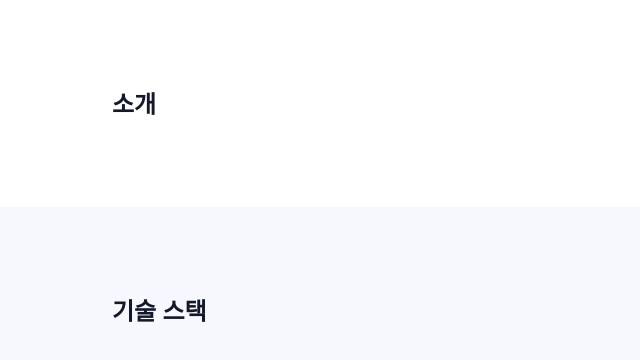
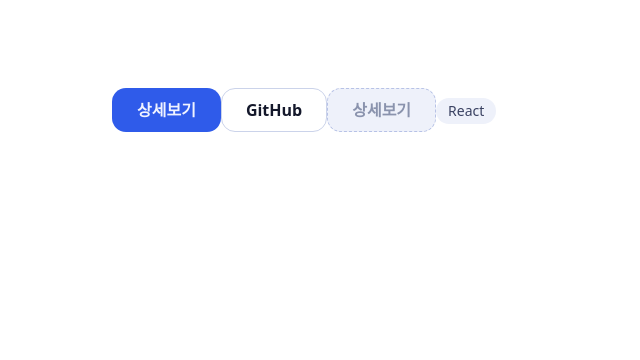
Before and after one commit to calevv/jeong-minji-portfolio, a React (Vite) app: page / in a window 1280 px wide. Shown: the top 360 px of the page, without its empty margins (0-640 px from the left). Built offline with nearby package versions, Linux system fonts and the light colour scheme; a web font is replaced by a local one.

Commit message:
feat: Button, Badge 컴포넌트 추가
포커스 링 색을 대비 3:1 이상인 포인트 색으로 변경, --border-width 토큰 추가

```diff
--- /dev/null
+++ b/src/components/ui/Badge.module.css
@@ -0,0 +1,11 @@
+.badge {
+  display: inline-flex;
+  align-items: center;
+  padding: var(--space-1) var(--space-3);
+  border-radius: var(--radius-full);
+  background: var(--color-bg-tint);
+  color: var(--color-text-tag);
+  font-size: var(--text-sm);
+  font-weight: var(--weight-medium);
+  line-height: var(--leading-heading);
+}
--- /dev/null
+++ b/src/components/ui/Badge.tsx
@@ -0,0 +1,10 @@
+import type { ReactNode } from "react";
+import styles from "./Badge.module.css";
+
+interface BadgeProps {
+  children: ReactNode;
+}
+
+export default function Badge({ children }: BadgeProps) {
+  return <span className={styles.badge}>{children}</span>;
+}
--- /dev/null
+++ b/src/components/ui/Button.module.css
@@ -0,0 +1,41 @@
+.button {
+  display: inline-flex;
+  align-items: center;
+  justify-content: center;
+  gap: var(--space-2);
+  min-height: var(--tap-target);
+  padding: 0 var(--space-6);
+  border: var(--border-width) solid transparent;
+  border-radius: var(--radius-lg);
+  font-size: var(--text-base);
+  font-weight: var(--weight-bold);
+  text-decoration: none;
+  cursor: pointer;
+}
+
+.primary {
+  background: var(--color-primary);
+  color: var(--color-text-on-primary);
+}
+
+.primary:hover {
+  background: var(--color-primary-strong);
+}
+
+.secondary {
+  background: var(--color-bg);
+  color: var(--color-text);
+  border-color: var(--color-border-control);
+}
+
+.secondary:hover {
+  border-color: var(--color-primary);
+}
+
+.button:disabled {
+  background: var(--color-bg-tint);
+  color: var(--color-text-disabled);
+  border-color: var(--color-border-dashed);
+  border-style: dashed;
+  cursor: not-allowed;
+}
--- /dev/null
+++ b/src/components/ui/Button.tsx
@@ -0,0 +1,60 @@
+import type { ReactNode } from "react";
+import { Link } from "react-router";
+import styles from "./Button.module.css";
+
+type ButtonVariant = "primary" | "secondary";
+
+interface ButtonProps {
+  variant?: ButtonVariant;
+  to?: string;
+  href?: string;
+  disabled?: boolean;
+  onClick?: () => void;
+  children: ReactNode;
+}
+
+export default function Button({
+  variant = "primary",
+  to,
+  href,
+  disabled = false,
+  onClick,
+  children,
+}: ButtonProps) {
+  const className = `${styles.button} ${styles[variant]}`;
+
+  if (disabled) {
+    return (
+      <button type="button" className={className} disabled>
+        {children}
+      </button>
+    );
+  }
+
+  if (to) {
+    return (
+      <Link to={to} className={className}>
+        {children}
+      </Link>
+    );
+  }
+
+  if (href) {
+    return (
+      <a
+        href={href}
+        className={className}
+        target="_blank"
+        rel="noopener noreferrer"
+      >
+        {children}
+      </a>
+    );
+  }
+
+  return (
+    <button type="button" className={className} onClick={onClick}>
+      {children}
+    </button>
+  );
+}
--- a/src/pages/Home/sections/Home.tsx
+++ b/src/pages/Home/sections/Home.tsx
@@ -1,14 +1,16 @@
+import Badge from "@/components/ui/Badge";
+import Button from "@/components/ui/Button";
 import Section from "@/components/ui/Section";
 
 export default function Home() {
   return (
-    <>
-      <Section id="about">
-        <h2>소개</h2>
-      </Section>
-      <Section id="stack" tone="tint">
-        <h2>기술 스택</h2>
-      </Section>
-    </>
+    <Section id="test">
+      <Button to="/projects/z-cat">상세보기</Button>
+      <Button variant="secondary" href="https://github.com">
+        GitHub
+      </Button>
+      <Button disabled>상세보기</Button>
+      <Badge>React</Badge>
+    </Section>
   );
 }
--- a/src/styles/tokens.css
+++ b/src/styles/tokens.css
@@ -73,4 +73,7 @@
 
   /* 레이아웃 */
   --container-max: 70rem; /* 1120px, 시안 */
+
+  /* 테두리 */
+  --border-width: 1px;
 }
```
